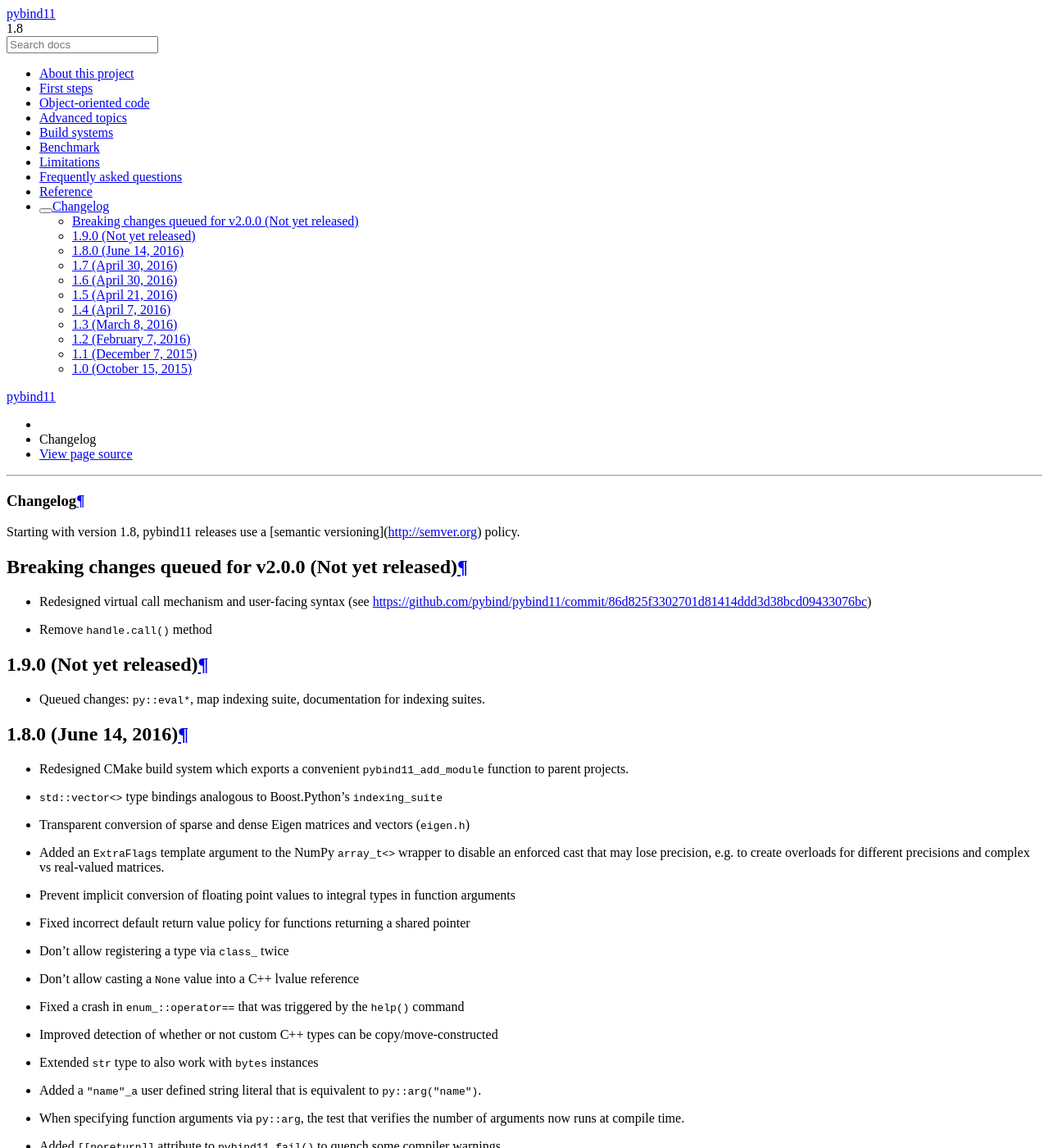
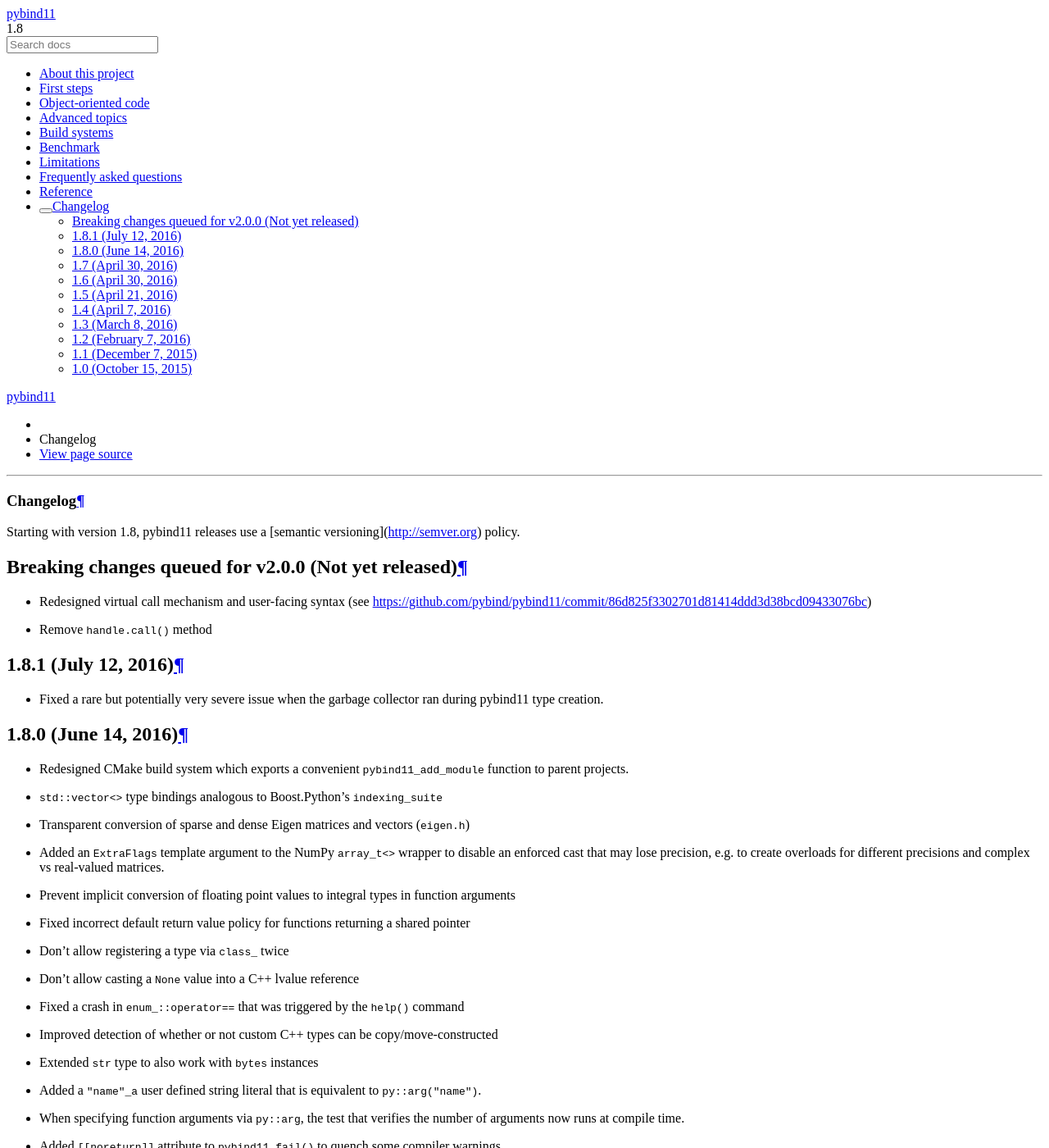
Before and after one commit to pybind/pybind11, a Sphinx documentation site: the page built from docs/changelog.rst, in a window 1280 px wide and 1400 px high. Shown: the whole window at 82% size. Built offline with Sphinx 7.4.7 and the Read the Docs theme 2.0.0, drawn with Linux system fonts in a browser that asks for light colours.

Commit message:
fix rare GC issue during type creation (fixes #277)

```diff
--- a/docs/changelog.rst
+++ b/docs/changelog.rst
@@ -13,9 +13,10 @@
 
 * Remove ``handle.call()`` method
 
-1.9.0 (Not yet released)
+1.8.1 (July 12, 2016)
 ----------------------
-* Queued changes: ``py::eval*``, map indexing suite, documentation for indexing suites.
+* Fixed a rare but potentially very severe issue when the garbage collector ran
+  during pybind11 type creation.
 
 1.8.0 (June 14, 2016)
 ----------------------
```
Also changed, not shown: 1 other file.
